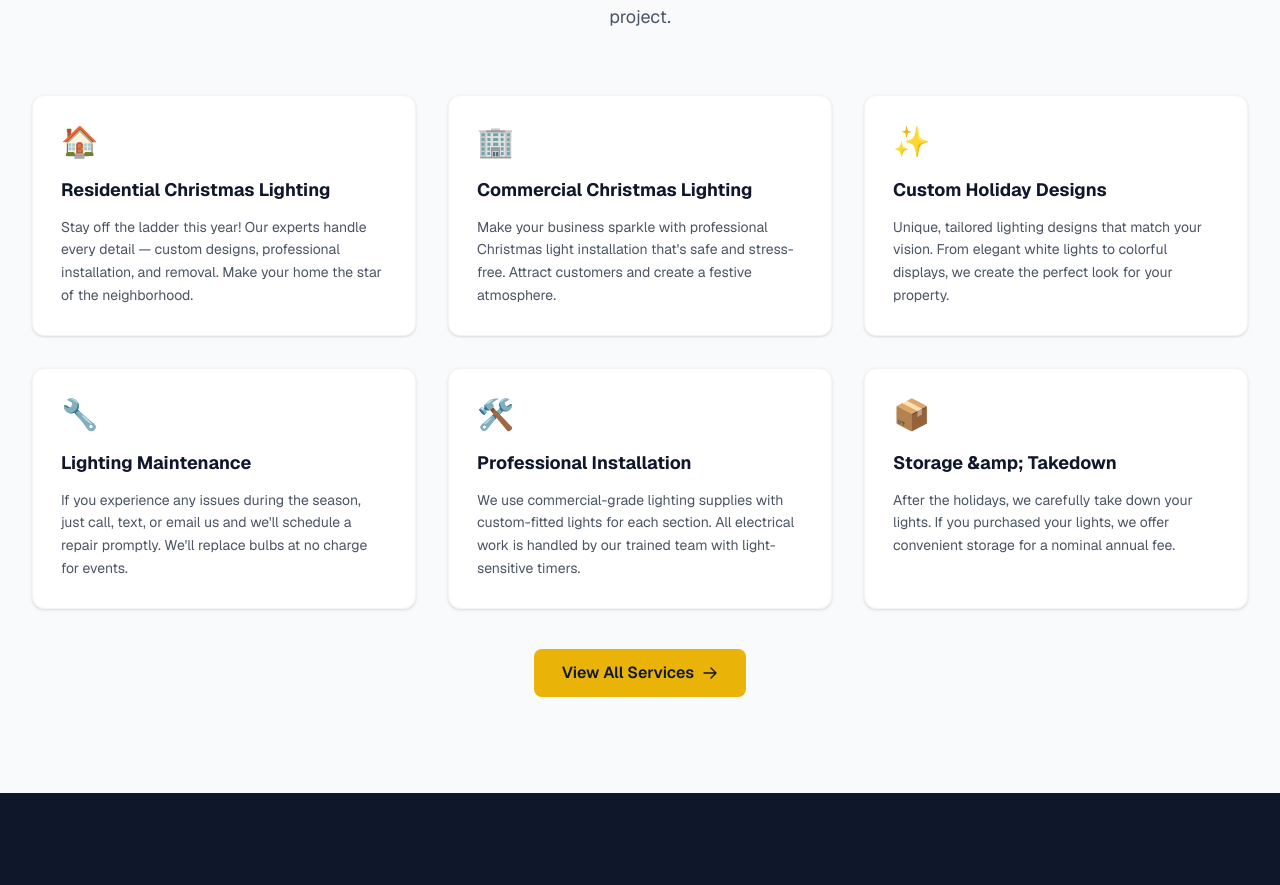
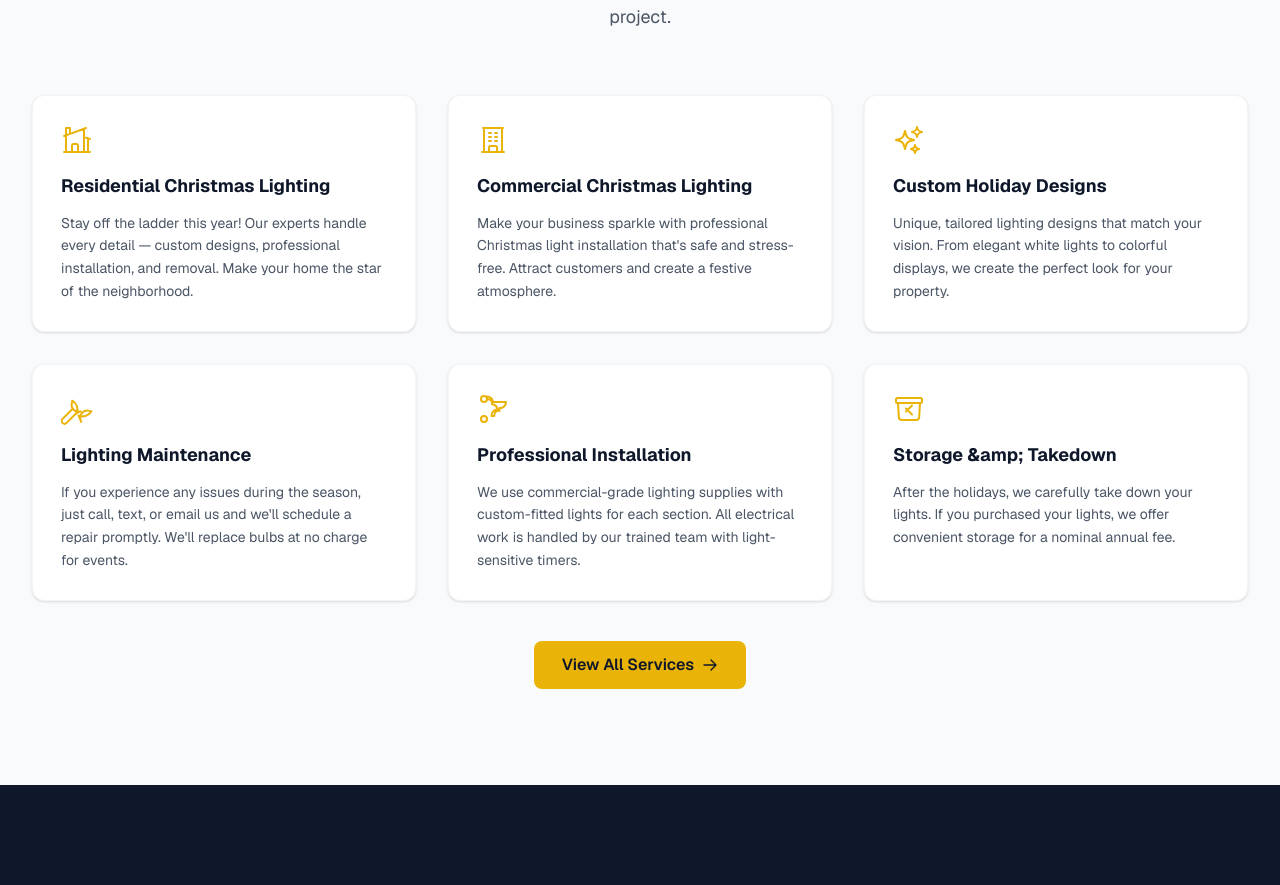
Before and after one commit to mattrob333/winterwonderlights, a Next.js app: page / in a window 1280 px wide. Shown: the part 1842-2727 px from the top of the page. Built offline with nearby package versions, Linux system fonts and the light colour scheme.

Commit message:
Replace emoji icons with premium SVG icons on service cards

```diff
--- a/src/app/page.tsx
+++ b/src/app/page.tsx
@@ -213,32 +213,58 @@ export default function Home() {
               {
                 title: "Residential Christmas Lighting",
                 desc: "Stay off the ladder this year! Our experts handle every detail — custom designs, professional installation, and removal. Make your home the star of the neighborhood.",
-                icon: "🏠",
+                icon: (
+                  <svg className="w-8 h-8 text-gold-500" fill="none" viewBox="0 0 24 24" stroke="currentColor" strokeWidth={1.5}>
+                    <path strokeLinecap="round" strokeLinejoin="round" d="M8.25 21v-4.875c0-.621.504-1.125 1.125-1.125h2.25c.621 0 1.125.504 1.125 1.125V21m0 0h4.5V3.545M12.75 21h7.5V10.75M2.25 21h1.5m18 0h-18M2.25 9l4.5-1.636M18.75 3l-1.5.545m0 6.205l3 1m1.5.5l-1.5-.5M6.75 7.364V3h-3v18m3-13.636l10.5-3.819" />
+                  </svg>
+                ),
               },
               {
                 title: "Commercial Christmas Lighting",
                 desc: "Make your business sparkle with professional Christmas light installation that's safe and stress-free. Attract customers and create a festive atmosphere.",
-                icon: "🏢",
+                icon: (
+                  <svg className="w-8 h-8 text-gold-500" fill="none" viewBox="0 0 24 24" stroke="currentColor" strokeWidth={1.5}>
+                    <path strokeLinecap="round" strokeLinejoin="round" d="M3.75 21h16.5M4.5 3h15M5.25 3v18m13.5-18v18M9 6.75h1.5m-1.5 3h1.5m-1.5 3h1.5m3-6H15m-1.5 3H15m-1.5 3H15M9 21v-3.375c0-.621.504-1.125 1.125-1.125h3.75c.621 0 1.125.504 1.125 1.125V21" />
+                  </svg>
+                ),
               },
               {
                 title: "Custom Holiday Designs",
                 desc: "Unique, tailored lighting designs that match your vision. From elegant white lights to colorful displays, we create the perfect look for your property.",
-                icon: "✨",
+                icon: (
+                  <svg className="w-8 h-8 text-gold-500" fill="none" viewBox="0 0 24 24" stroke="currentColor" strokeWidth={1.5}>
+                    <path strokeLinecap="round" strokeLinejoin="round" d="M9.813 15.904L9 18.75l-.813-2.846a4.5 4.5 0 00-3.09-3.09L2.25 12l2.846-.813a4.5 4.5 0 003.09-3.09L9 5.25l.813 2.846a4.5 4.5 0 003.09 3.09L15.75 12l-2.846.813a4.5 4.5 0 00-3.09 3.09zM18.259 8.715L18 9.75l-.259-1.035a3.375 3.375 0 00-2.455-2.456L14.25 6l1.036-.259a3.375 3.375 0 002.455-2.456L18 2.25l.259 1.035a3.375 3.375 0 002.455 2.456L21.75 6l-1.036.259a3.375 3.375 0 00-2.455 2.456zM16.894 20.567L16.5 21.75l-.394-1.183a2.25 2.25 0 00-1.423-1.423L13.5 18.75l1.183-.394a2.25 2.25 0 001.423-1.423l.394-1.183.394 1.183a2.25 2.25 0 001.423 1.423l1.183.394-1.183.394a2.25 2.25 0 00-1.423 1.423z" />
+                  </svg>
+                ),
               },
               {
                 title: "Lighting Maintenance",
                 desc: "If you experience any issues during the season, just call, text, or email us and we'll schedule a repair promptly. We'll replace bulbs at no charge for events.",
-                icon: "🔧",
+                icon: (
+                  <svg className="w-8 h-8 text-gold-500" fill="none" viewBox="0 0 24 24" stroke="currentColor" strokeWidth={1.5}>
+                    <path strokeLinecap="round" strokeLinejoin="round" d="M11.42 15.17l-7.25 7.25a2.119 2.119 0 01-3-3l7.25-7.25m3.24 3.24a7.5 7.5 0 00-3.24-9.61 6.6 6.6 0 01-.24 1.5 5.25 5.25 0 006.6 6.6 6.6 6.6 0 01-1.5.24l.24.01zm1.5 1.5a7.5 7.5 0 009.61-3.24 6.6 6.6 0 01-1.5-.24 5.25 5.25 0 00-6.6 6.6 6.6 6.6 0 01.24 1.5l.25-.01z" />
+                  </svg>
+                ),
               },
               {
                 title: "Professional Installation",
                 desc: "We use commercial-grade lighting supplies with custom-fitted lights for each section. All electrical work is handled by our trained team with light-sensitive timers.",
-                icon: "🛠️",
+                icon: (
+                  <svg className="w-8 h-8 text-gold-500" fill="none" viewBox="0 0 24 24" stroke="currentColor" strokeWidth={1.5}>
+                    <path strokeLinecap="round" strokeLinejoin="round" d="M21.75 6.75a4.5 4.5 0 01-4.884 4.484c.076.73.034 1.472-.13 2.195a3.001 3.001 0 00-3.653 3.653c-.723.164-1.464.206-2.195.13a4.5 4.5 0 014.484-4.884 4.5 4.5 0 00-4.087-3.836 2.999 2.999 0 00-3.653-3.653 5.294 5.294 0 01-.13-2.195A4.5 4.5 0 0112 6.75h9.75z" />
+                    <path strokeLinecap="round" strokeLinejoin="round" d="M5.25 17.25a2.25 2.25 0 100 4.5 2.25 2.25 0 000-4.5z" />
+                    <path strokeLinecap="round" strokeLinejoin="round" d="M5.25 2.25a2.25 2.25 0 100 4.5 2.25 2.25 0 000-4.5z" />
+                  </svg>
+                ),
               },
               {
                 title: "Storage &amp; Takedown",
                 desc: "After the holidays, we carefully take down your lights. If you purchased your lights, we offer convenient storage for a nominal annual fee.",
-                icon: "📦",
+                icon: (
+                  <svg className="w-8 h-8 text-gold-500" fill="none" viewBox="0 0 24 24" stroke="currentColor" strokeWidth={1.5}>
+                    <path strokeLinecap="round" strokeLinejoin="round" d="M20.25 7.5l-.625 10.632a2.25 2.25 0 01-2.247 2.118H6.622a2.25 2.25 0 01-2.247-2.118L3.75 7.5m6 4.125l2.25 2.25m0 0l2.25 2.25M12 11.625l2.25-2.25M12 11.625l-2.25 2.25M3.375 7.5h17.25c.621 0 1.125-.504 1.125-1.125v-1.5c0-.621-.504-1.125-1.125-1.125H3.375c-.621 0-1.125.504-1.125 1.125v1.5c0 .621.504 1.125 1.125 1.125z" />
+                  </svg>
+                ),
               },
             ].map((service) => (
               <div
```
